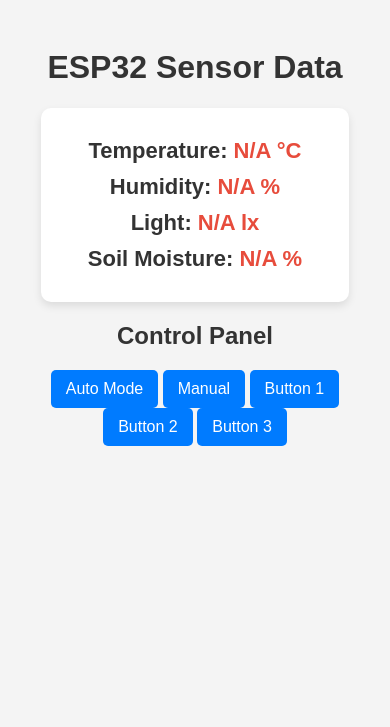
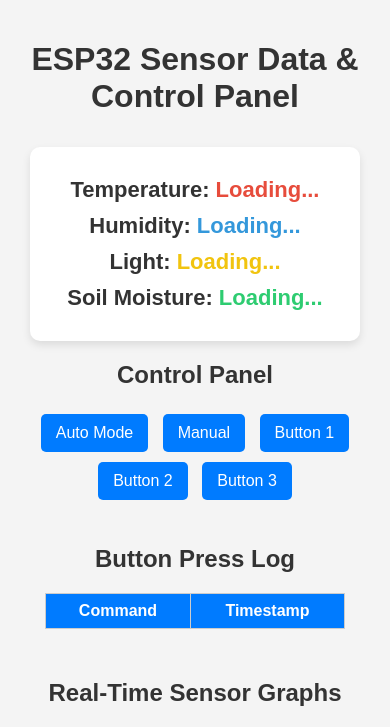
Before and after one commit to oasb16/green-house-optimizer, a Flask app: page / in a window 390 px wide. Shown: the top 727 px of the page. Before the commit the page ends 446 px from the top, so only its background shows below. Run offline with Flask 3, Linux system fonts and the light colour scheme; lists and menus that the app fills with data are empty.

Commit message:
Optimized Flask App with AWS IoT MQTT

```diff
--- a/app.py
+++ b/app.py
@@ -5,6 +5,7 @@ import base64
 import threading
 import json
 import time
+import datetime
 import paho.mqtt.client as mqtt
 from flask import Flask, render_template, jsonify, request
 
@@ -25,15 +26,16 @@ AWS_IOT_SUBSCRIBE_TOPIC = "esp32/sensorData"
 AWS_IOT_PUBLISH_TOPIC = "esp32/commands"
 MQTT_PORT = 8883
 
-# Store latest sensor data
+# Store latest sensor data (including latest timestamp)
 latest_sensor_data = {
     "temperature": "N/A",
     "humidity": "N/A",
     "light": "N/A",
-    "soil_moisture": "N/A"
+    "soil_moisture": "N/A",
+    "timestamp": ""
 }
 
-# Decode AWS IoT certificates from environment variables and store temporarily
+# Paths for temporary certificate storage
 CERT_PATH = "/tmp/device-cert.pem.crt"
 KEY_PATH = "/tmp/device-private.pem.key"
 CA_PATH = "/tmp/AmazonRootCA1.pem"
@@ -83,7 +85,9 @@ def on_message(client, userdata, msg):
     try:
         payload = msg.payload.decode()
         data = json.loads(payload)
-        latest_sensor_data.update(data)  # Update sensor values
+        # Add a timestamp to the data (server-generated)
+        data["timestamp"] = datetime.datetime.now().strftime("%Y-%m-%d %H:%M:%S,%f")[:-3]
+        latest_sensor_data.update(data)
         logger.info(f"📩 MQTT Message received on topic `{msg.topic}`: {data}")
     except json.JSONDecodeError as e:
         logger.error(f"❌ Failed to parse MQTT message: {e}")
@@ -95,7 +99,7 @@ def on_disconnect(client, userdata, rc):
     else:
         logger.info("🔌 Disconnected from AWS IoT")
 
-# Configure MQTT Callbacks
+# Set MQTT callbacks
 mqtt_client.on_connect = on_connect
 mqtt_client.on_message = on_message
 mqtt_client.on_disconnect = on_disconnect
--- a/static/script.js
+++ b/static/script.js
@@ -1,17 +1,90 @@
 document.addEventListener("DOMContentLoaded", function () {
+    // Arrays to store chart data and labels (timestamps)
+    let tempData = [], humData = [], lightData = [], moistureData = [];
+    let timeLabels = [];
+
+    // Initialize Chart.js charts
+    const tempChartCtx = document.getElementById("tempChart").getContext("2d");
+    const humChartCtx = document.getElementById("humChart").getContext("2d");
+    const lightChartCtx = document.getElementById("lightChart").getContext("2d");
+    const moistureChartCtx = document.getElementById("moistureChart").getContext("2d");
+
+    const chartOptions = {
+        type: "line",
+        data: {
+            labels: timeLabels,
+            datasets: [{
+                label: "",
+                data: [],
+                fill: false,
+                borderColor: "rgba(75, 192, 192, 1)",
+                tension: 0.1
+            }]
+        },
+        options: {
+            scales: {
+                x: {
+                    type: "time",
+                    time: {
+                        tooltipFormat: 'YYYY-MM-DD HH:mm:ss',
+                        displayFormats: {
+                            millisecond: 'HH:mm:ss',
+                            second: 'HH:mm:ss',
+                            minute: 'HH:mm'
+                        }
+                    }
+                }
+            }
+        }
+    };
+
+    // Create charts
+    const tempChart = new Chart(tempChartCtx, Object.assign({}, chartOptions, { data: { labels: timeLabels, datasets: [{ label: "Temperature (°C)", data: tempData, borderColor: "red", fill: false }] } }));
+    const humChart = new Chart(humChartCtx, Object.assign({}, chartOptions, { data: { labels: timeLabels, datasets: [{ label: "Humidity (%)", data: humData, borderColor: "blue", fill: false }] } }));
+    const lightChart = new Chart(lightChartCtx, Object.assign({}, chartOptions, { data: { labels: timeLabels, datasets: [{ label: "Light (lx)", data: lightData, borderColor: "orange", fill: false }] } }));
+    const moistureChart = new Chart(moistureChartCtx, Object.assign({}, chartOptions, { data: { labels: timeLabels, datasets: [{ label: "Soil Moisture", data: moistureData, borderColor: "green", fill: false }] } }));
+
+    // Fetch sensor data and update UI and charts
     function fetchData() {
         fetch("/get-data")
             .then(response => response.json())
             .then(data => {
                 console.log("🔄 Updating UI with new values:", data);
+                // Update textual UI
                 document.getElementById("tempData").textContent = data.temperature + " °C";
                 document.getElementById("humData").textContent = data.humidity + " %";
                 document.getElementById("lightData").textContent = data.light + " lx";
                 document.getElementById("moistureData").textContent = data.soil_moisture + " %";
+
+                // Use the timestamp from the sensor data if available, else current time
+                const timestamp = data.timestamp || new Date().toISOString();
+
+                // Append data points to arrays
+                timeLabels.push(timestamp);
+                tempData.push(data.temperature);
+                humData.push(data.humidity);
+                lightData.push(data.light);
+                moistureData.push(data.soil_moisture);
+
+                // Keep only the last 20 data points for performance
+                if (timeLabels.length > 20) {
+                    timeLabels.shift();
+                    tempData.shift();
+                    humData.shift();
+                    lightData.shift();
+                    moistureData.shift();
+                }
+
+                // Update charts
+                tempChart.update();
+                humChart.update();
+                lightChart.update();
+                moistureChart.update();
             })
             .catch(error => console.error("❌ Fetch error:", error));
     }
 
+    // Button command sending function and log update
     function sendCommand(command) {
         fetch("/send-command", {
             method: "POST",
@@ -22,16 +95,25 @@ document.addEventListener("DOMContentLoaded", function () {
         .then(data => {
             alert("Sent: " + command);
             console.log(data);
+            // Log the button press with timestamp in the button log table
+            const logTable = document.getElementById("buttonLog").getElementsByTagName("tbody")[0];
+            const newRow = logTable.insertRow();
+            const commandCell = newRow.insertCell(0);
+            const timestampCell = newRow.insertCell(1);
+            commandCell.textContent = command;
+            timestampCell.textContent = new Date().toLocaleString();
         })
         .catch(error => console.error("Error:", error));
     }
 
+    // Attach event listeners for buttons
     document.getElementById("autoMode").addEventListener("click", () => sendCommand("Auto Mode"));
     document.getElementById("manual").addEventListener("click", () => sendCommand("Manual"));
     document.getElementById("button1").addEventListener("click", () => sendCommand("Button 1"));
     document.getElementById("button2").addEventListener("click", () => sendCommand("Button 2"));
     document.getElementById("button3").addEventListener("click", () => sendCommand("Button 3"));
 
+    // Fetch new data every 2 seconds
     setInterval(fetchData, 2000);
     fetchData();
 });
--- a/static/style.css
+++ b/static/style.css
@@ -5,16 +5,37 @@ body {
     color: #333;
     text-align: center;
     padding: 20px;
+    margin: 0;
 }
 
-/* Card Container */
+/* Container for two-column layout (controls and button log) */
+.container {
+    display: flex;
+    justify-content: space-around;
+    flex-wrap: wrap;
+}
+
+/* Left panel for sensor card and control buttons */
+.left-panel {
+    flex: 1;
+    min-width: 300px;
+    margin: 10px;
+}
+
+/* Right panel for button log */
+.right-panel {
+    flex: 1;
+    min-width: 300px;
+    margin: 10px;
+}
+
+/* Card Container for sensor data */
 .card {
     background: white;
     border-radius: 10px;
     box-shadow: 0px 4px 8px rgba(0, 0, 0, 0.1);
     padding: 20px;
-    width: 50%;
-    margin: 20px auto;
+    margin-bottom: 20px;
     transition: transform 0.2s ease-in-out;
 }
 
@@ -31,33 +52,24 @@ body {
 
 /* Colored Sensor Values */
 #tempData {
-    color: #E74C3C; /* Red for temperature */
+    color: #E74C3C; /* Red */
 }
 
 #humData {
-    color: #E74C3C; /* Blue for humidity */
+    color: #3498DB; /* Blue */
 }
 
 #lightData {
-    color: #E74C3C; /* Yellow for light */
+    color: #F1C40F; /* Yellow */
 }
 
 #moistureData {
-    color: #E74C3C; /* Green for soil moisture */
+    color: #2ECC71; /* Green */
 }
 
-/* Input Form */
+/* Form and Button Styles */
 .form-container {
     margin-top: 20px;
-}
-
-input[type="text"] {
-    padding: 8px;
-    width: 150px;
-    border: 1px solid #ccc;
-    border-radius: 5px;
-    margin-right: 10px;
-    font-size: 16px;
 }
 
 button {
@@ -69,19 +81,49 @@ button {
     cursor: pointer;
     border-radius: 5px;
     transition: background 0.3s;
+    margin: 5px;
 }
 
 button:hover {
     background: #0056b3;
 }
 
+/* Button Log Table */
+#buttonLog {
+    width: 100%;
+    border-collapse: collapse;
+    margin-top: 20px;
+}
+
+#buttonLog th, #buttonLog td {
+    border: 1px solid #ccc;
+    padding: 8px;
+}
+
+#buttonLog th {
+    background: #007BFF;
+    color: white;
+}
+
+/* Charts Container */
+.charts-container {
+    margin-top: 40px;
+}
+
+.chart-grid {
+    display: grid;
+    grid-template-columns: 1fr 1fr;
+    grid-gap: 20px;
+    margin-top: 20px;
+}
+
 /* Responsive Design */
 @media (max-width: 768px) {
-    .card {
-        width: 80%;
+    .container {
+        flex-direction: column;
+        align-items: center;
     }
-
-    input[type="text"] {
-        width: 120px;
+    .chart-grid {
+        grid-template-columns: 1fr;
     }
 }
--- a/templates/data.html
+++ b/templates/data.html
@@ -2,11 +2,11 @@
 <html lang="en">
 <head>
   <meta charset="UTF-8">
-    <title>Received Data</title>
+  <title>Received Data Log</title>
   <link rel="stylesheet" href="{{ url_for('static', filename='style.css') }}">
 </head>
 <body>
-    <h1>Received JSON Data</h1>
+  <h1>Received JSON Data Log</h1>
   {% if data %}
     <table border="1">
       <tr>
--- a/templates/index.html
+++ b/templates/index.html
@@ -3,20 +3,25 @@
 <head>
   <meta charset="UTF-8">
   <meta name="viewport" content="width=device-width, initial-scale=1.0">
-    <title>ESP32 Sensor Data</title>
+  <title>ESP32 Sensor Data & Control Panel</title>
+  <!-- Chart.js from CDN -->
+  <script src="https://cdn.jsdelivr.net/npm/chart.js"></script>
+  <!-- Our custom script (which now handles charts and button logs) -->
   <script src="{{ url_for('static', filename='script.js') }}" defer></script>
   <link rel="stylesheet" href="{{ url_for('static', filename='style.css') }}">
 </head>
 <body>
-    <h1>ESP32 Sensor Data</h1>
+  <h1>ESP32 Sensor Data & Control Panel</h1>
 
+  <!-- Two-column container: Left for sensor card and control buttons; Right for button log -->
+  <div class="container">
+    <div class="left-panel">
       <div class="card">
         <p class="sensor-data">Temperature: <span id="tempData">Loading...</span></p>
         <p class="sensor-data">Humidity: <span id="humData">Loading...</span></p>
         <p class="sensor-data">Light: <span id="lightData">Loading...</span></p>
         <p class="sensor-data">Soil Moisture: <span id="moistureData">Loading...</span></p>
       </div>
-
       <div class="form-container">
         <h2>Control Panel</h2>
         <button id="autoMode">Auto Mode</button>
@@ -25,5 +30,32 @@
         <button id="button2">Button 2</button>
         <button id="button3">Button 3</button>
       </div>
+    </div>
+    <div class="right-panel">
+      <h2>Button Press Log</h2>
+      <table id="buttonLog">
+        <thead>
+          <tr>
+            <th>Command</th>
+            <th>Timestamp</th>
+          </tr>
+        </thead>
+        <tbody>
+          <!-- Button log entries will be appended here -->
+        </tbody>
+      </table>
+    </div>
+  </div>
+
+  <!-- 2x2 Grid for Live Sensor Graphs -->
+  <div class="charts-container">
+    <h2>Real-Time Sensor Graphs</h2>
+    <div class="chart-grid">
+      <canvas id="tempChart"></canvas>
+      <canvas id="humChart"></canvas>
+      <canvas id="lightChart"></canvas>
+      <canvas id="moistureChart"></canvas>
+    </div>
+  </div>
 </body>
 </html>
```
Lines whose indentation alone changed are shown as unchanged.
